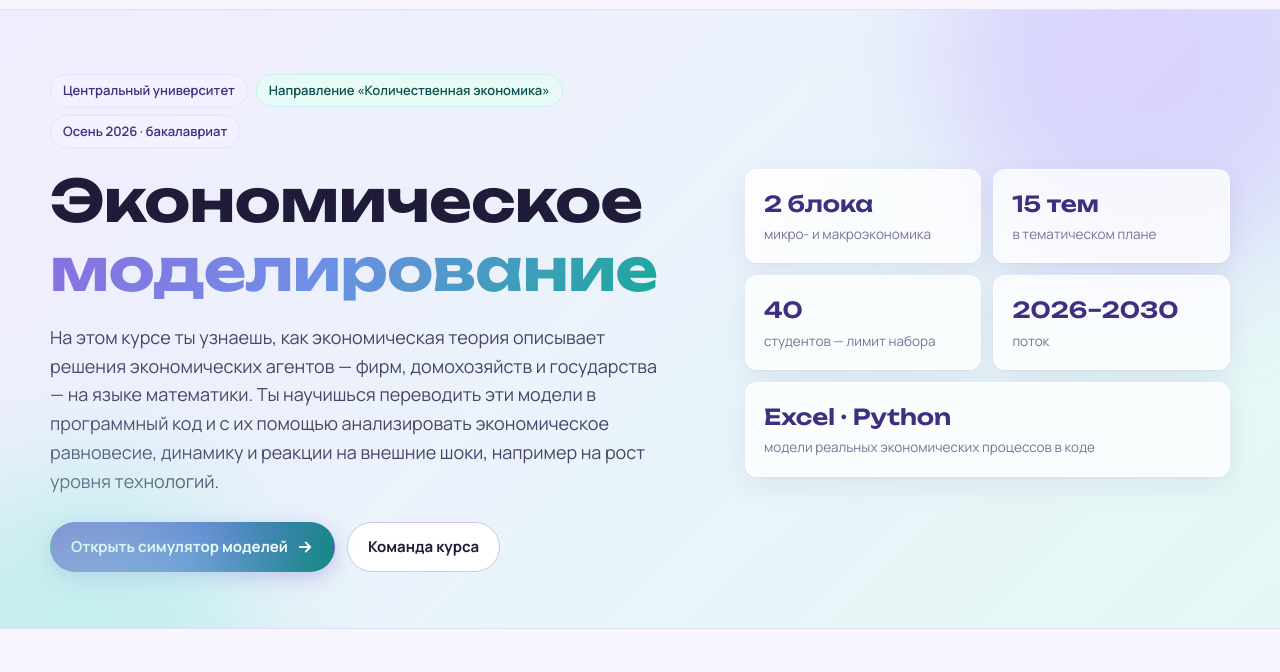
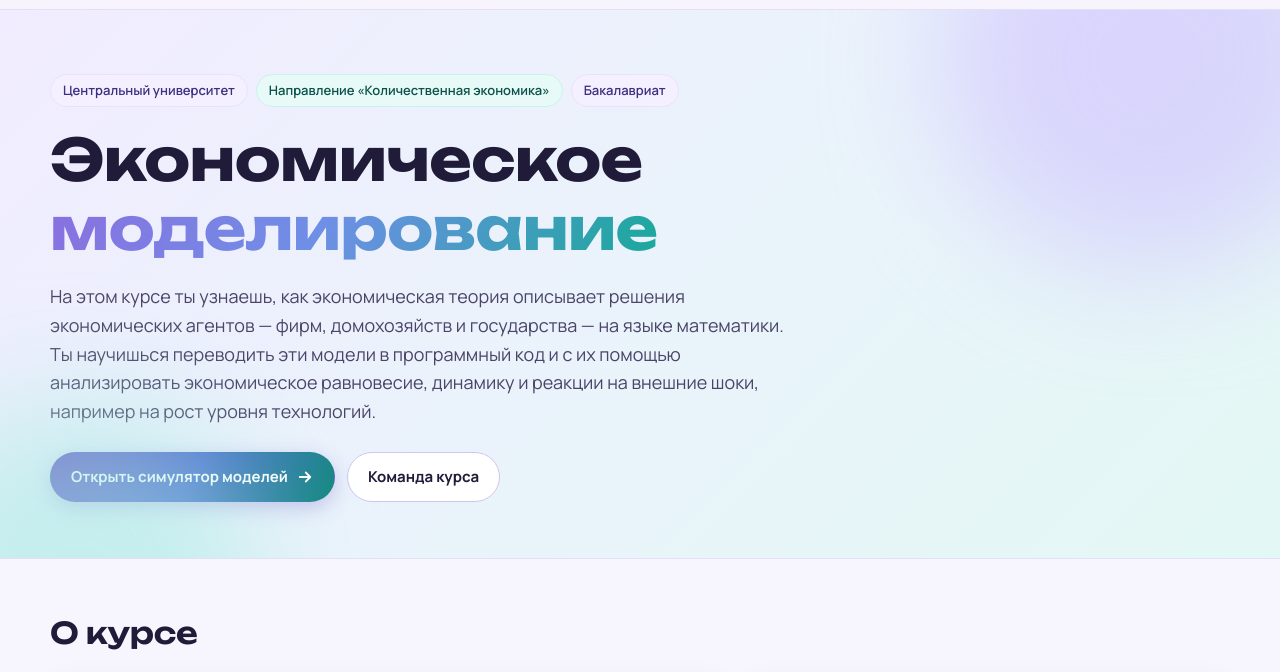
Before and after one commit to kllkov/economic_modelling, a website: page site/index.html in a window 1280 px wide. Shown: the part 55-727 px from the top of the page. Drawn offline with Linux system fonts and the light colour scheme.

Commit message:
Remove facts block from hero, simplify level chip
Co-Authored-By: Claude Opus 5.5 <noreply@anthropic.com>
Claude-Session: https://claude.ai/code/session_0163E3FDW8waTCvoitiB4rhL

```diff
--- a/site/assets/css/style.css
+++ b/site/assets/css/style.css
@@ -391,3 +391,6 @@ input.range::-moz-range-thumb {
 .about-lead p:last-child { margin-bottom: 0; }
 .refs ol { margin: 0; padding-left: 22px; display: grid; gap: 8px; color: var(--ink-2); font-size: 15px; }
 .about-cta { display: flex; justify-content: flex-end; }
+
+.hero.hero-single .wrap { grid-template-columns: 1fr; }
+.hero.hero-single .hero-lead { max-width: 760px; }
--- a/site/index.html
+++ b/site/index.html
@@ -24,13 +24,13 @@
   </div>
 </header>
 
-<section class="hero">
+<section class="hero hero-single">
   <div class="wrap">
     <div>
       <div class="hero-tags">
         <span class="chip">Центральный университет</span>
         <span class="chip teal">Направление «Количественная экономика»</span>
-        <span class="chip">Осень 2026 · бакалавриат</span>
+        <span class="chip">Бакалавриат</span>
       </div>
       <h1>Экономическое <span>моделирование</span></h1>
       <p class="hero-lead">На этом курсе ты узнаешь, как экономическая теория описывает решения экономических агентов — фирм, домохозяйств и государства — на языке математики. Ты научишься переводить эти модели в программный код и с их помощью анализировать экономическое равновесие, динамику и реакции на внешние шоки, например на рост уровня технологий.</p>
@@ -39,13 +39,6 @@
           <svg width="18" height="18" viewBox="0 0 24 24" fill="none" stroke="currentColor" stroke-width="2.4" stroke-linecap="round" stroke-linejoin="round"><path d="M5 12h14M13 6l6 6-6 6"/></svg></a>
         <a class="btn btn-ghost" href="#team">Команда курса</a>
       </div>
-    </div>
-    <div class="hero-facts">
-      <div class="fact"><b>2 блока</b><span>микро- и макроэкономика</span></div>
-      <div class="fact"><b>15 тем</b><span>в тематическом плане</span></div>
-      <div class="fact"><b>40</b><span>студентов — лимит набора</span></div>
-      <div class="fact"><b>2026–2030</b><span>поток</span></div>
-      <div class="fact wide"><b>Excel · Python</b><span>модели реальных экономических процессов в коде</span></div>
     </div>
   </div>
 </section>
```
